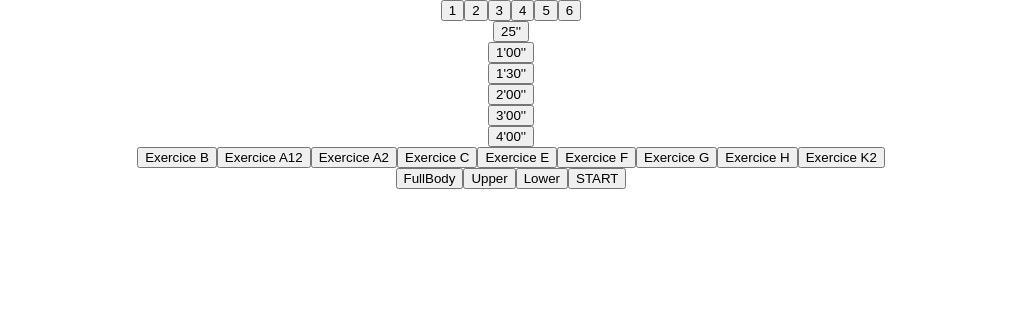
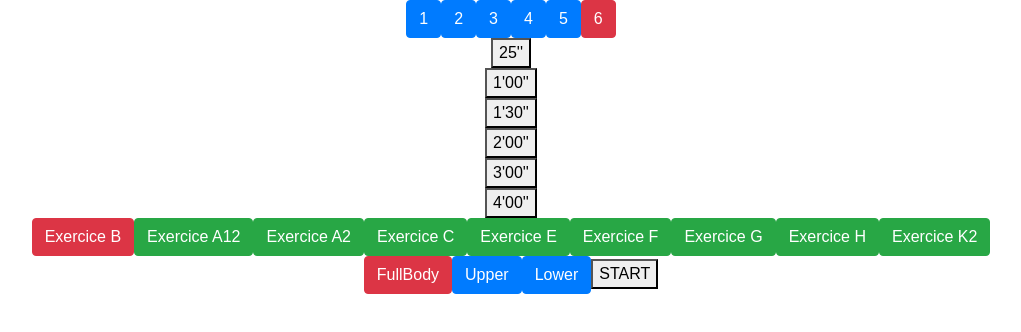
Before and after one commit to david-urvoy/WorkoutTimerReact, a React (Create React App) app: page / in a window 1280 px wide. Shown: the top 332 px of the page, without its empty margins (129-1150 px from the left). Built offline with nearby package versions, Linux system fonts and the light colour scheme.

Commit message:
Convert main classes to typescript

```diff
--- a/public/index.html
+++ b/public/index.html
@@ -19,6 +19,8 @@
       work correctly both with client-side routing and a non-root public URL.
       Learn how to configure a non-root public URL by running `npm run build`.
     -->
+    <!-- BOOTSTRAP -->
+    <link rel="stylesheet" href="https://maxcdn.bootstrapcdn.com/bootstrap/4.0.0/css/bootstrap.min.css" integrity="sha384-Gn5384xqQ1aoWXA+058RXPxPg6fy4IWvTNh0E263XmFcJlSAwiGgFAW/dAiS6JXm" crossorigin="anonymous">
     <title>React App</title>
   </head>
   <body>
@@ -36,5 +38,10 @@
       To begin the development, run `npm start` or `yarn start`.
       To create a production bundle, use `npm run build` or `yarn build`.
     -->
+    <!-- BOOTSTRAP -->
+    <script src="https://code.jquery.com/jquery-3.2.1.slim.min.js" integrity="sha384-KJ3o2DKtIkvYIK3UENzmM7KCkRr/rE9/Qpg6aAZGJwFDMVNA/GpGFF93hXpG5KkN" crossorigin="anonymous"></script>
+    <script src="https://cdnjs.cloudflare.com/ajax/libs/popper.js/1.12.9/umd/popper.min.js" integrity="sha384-ApNbgh9B+Y1QKtv3Rn7W3mgPxhU9K/ScQsAP7hUibX39j7fakFPskvXusvfa0b4Q" crossorigin="anonymous"></script>
+    <script src="https://maxcdn.bootstrapcdn.com/bootstrap/4.0.0/js/bootstrap.min.js" integrity="sha384-JZR6Spejh4U02d8jOt6vLEHfe/JQGiRRSQQxSfFWpi1MquVdAyjUar5+76PVCmYl" crossorigin="anonymous"></script>
+
   </body>
 </html>
--- a/src/App.js
+++ b/src/App.tsx
@@ -1,35 +1,47 @@
-import React, { Component } from 'react';
+import * as React from 'react';
+import Exercise from './model/Exercise'
+import Exercices from './components/exercise/Exercises'
 import Programs from './components/Programs'
-import Series from './components/serie/Series'
 import RestPeriods from './components/rest-period/RestPeriods'
+import { Series, SeriesData } from './components/serie/Series'
 import Timer from './components/Timer'
-import Exercices from './components/exercise/Exercises'
 import { FullProgram, UpperProgram, LowerProgram } from './data/Program'
 import './App.css';
 
 const programs = [FullProgram, UpperProgram, LowerProgram]
 
-class App extends Component {
+interface AppState {
+  exerciseIndex: number
+  lockTimer: boolean,
+  programIndex: number,
+  seriesData: SeriesData,
+  restPeriod: number
+}
+
+class App extends React.Component<any, AppState> {
+  state: AppState
+
   constructor(props) {
     super(props)
     this.state = {
       exerciseIndex: 0,
       lockTimer: false,
       programIndex: 0,
-      seriesData: {},
+      seriesData: { index: 0, length: 0 },
       restPeriod: 0
     }
   }
 
   componentWillMount() {
-    this.setState(prevState => {
+    this.setState((prevState: AppState) => {
+      const nbSeries = programs[prevState.programIndex].workout[0].nbSeries
       return ({
-        seriesData: { index: programs[prevState.programIndex].workout[0].nbSeries, length: programs[prevState.programIndex].workout[0].nbSeries }
+        seriesData: { index: nbSeries, length: nbSeries }
       })
     })
   }
 
-  startTimer = restPeriod => this.setState(prevState => {
+  startTimer = (restPeriod: number) => this.setState((prevState: AppState) => {
     if (!prevState.lockTimer) {
       const serieIndex = prevState.seriesData.index - 1
       let exerciseIndex = prevState.exerciseIndex
@@ -40,24 +52,25 @@ class App extends Component {
           exerciseIndex += 1
         }
       }
+      const nbSeries = programs[prevState.programIndex].workout[exerciseIndex].nbSeries
       return {
         seriesData: {
-          length: programs[prevState.programIndex].workout[exerciseIndex].nbSeries, index: serieIndex === 0 ? programs[prevState.programIndex].workout[exerciseIndex].nbSeries : serieIndex
+          length: nbSeries, index: serieIndex === 0 ? nbSeries : serieIndex
         },
         lockTimer: true,
-        restPeriod: restPeriod,
-        exerciseIndex: exerciseIndex
+        restPeriod,
+        exerciseIndex
       }
     }
   })
 
-  focusSerie = index => this.setState(prevState => ({
-    seriesData: { ...prevState.seriesData, index: index }
+  focusSerie = (index: number) => this.setState((prevState: AppState) => ({
+    seriesData: { ...prevState.seriesData, index }
   }))
 
-  focusExercise = exercise => this.setState({
+  focusExercise = (exercise: Exercise, exerciseIndex: number) => this.setState({
     seriesData: { index: exercise.nbSeries, length: exercise.nbSeries },
-    exerciseIndex: exercise.index
+    exerciseIndex
   })
 
   computeRest = () => {
--- a/src/components/Timer.js
+++ b/src/components/Timer.tsx
@@ -1,7 +1,11 @@
-import React from 'react'
+import * as React from 'react'
 import format from '../constants/TimeFormat'
 
+interface TimerState { countdown: number, timerID: number }
+
 export default class Timer extends React.Component {
+    state: TimerState
+    props: { countdown: number, stop: () => void }
     constructor(props) {
         super(props)
         this.state = {
@@ -10,20 +14,20 @@ export default class Timer extends React.Component {
         }
     }
 
-    componentDidMount = () => {
+    componentDidMount() {
         const timerID = setInterval(() => this.countdown(), 1000)
-        this.setState({ timerID: timerID })
+        this.setState({ timerID })
     }
 
-    countdown = () => {
+    countdown() {
         if (this.state.countdown > 0) {
-            this.setState((prevState, props) => ({ countdown: prevState.countdown - 1 }))
+            this.setState((prevState: TimerState) => ({ countdown: prevState.countdown - 1 }))
         } else {
             this.props.stop()
         }
     }
 
-    componentWillUnmount = () => {
+    componentWillUnmount() {
         clearInterval(this.state.timerID)
     }
 
--- a/src/components/exercise/Exercise.js
+++ b/src/components/exercise/Exercise.js
@@ -3,7 +3,7 @@ import React from 'react'
 export default function Exercise(props) {
     return (
         <button
-            onClick={() => props.click(props.exercise)}
+            onClick={() => props.click(props.exercise, props.index)}
             className={'btn btn-' + props.style}>
             {`Exercice ${props.exercise.label}`}
         </button>
--- a/src/components/exercise/Exercises.js
+++ b/src/components/exercise/Exercises.js
@@ -10,7 +10,8 @@ export default function Exercises(props) {
                     <Exercise key={index}
                         click={props.click}
                         style={index === props.index ? D : S}
-                        exercise={Object.assign(exercise, { index: index })} />
+                        index={index}
+                        exercise={exercise} />
                 )
             }
         </div>
--- a/src/components/rest-period/RestPeriods.js
+++ b/src/components/rest-period/RestPeriods.tsx
@@ -1,7 +1,9 @@
-import React from 'react'
+import * as React from 'react'
 import RestPeriod from './RestPeriod'
 
 export default class RestPeriods extends React.Component {
+    state: { restPeriods: number[] }
+    props: { click: (restPeriod: number) => void }
     constructor(props) {
         super(props)
         this.state = {
@@ -12,7 +14,7 @@ export default class RestPeriods extends React.Component {
     render() {
         return (
             <div>
-                {this.state.restPeriods.map((restPeriod, index) => <RestPeriod key={index} restPeriod={restPeriod} click={() => this.props.click(restPeriod)} />)}
+                {this.state.restPeriods.map((restPeriod: number, index: number) => <RestPeriod key={index} restPeriod={restPeriod} click={() => this.props.click(restPeriod)} />)}
             </div>
         )
     }
--- a/src/components/serie/Series.js
+++ b/src/components/serie/Series.tsx
@@ -1,8 +1,12 @@
-import React from 'react'
+import * as React from 'react'
 import Serie from './Serie'
 import { P, D } from '../../constants/ButtonType'
 
-export default class Series extends React.Component {
+export interface SeriesData { index: number, length: number }
+
+export class Series extends React.Component {
+    state: { series: number[] }
+    props: { data: SeriesData, click: (index: number) => void }
     constructor(props) {
         super(props)
         this.state = {
@@ -10,17 +14,17 @@ export default class Series extends React.Component {
         }
     }
 
-    componentDidMount = () => {
+    componentDidMount() {
         this.series(this.props.data)
     }
 
-    componentWillReceiveProps = (props) => {
+    componentWillReceiveProps(props) {
         this.series(props.data)
     }
 
-    series = ({index, length}) => {
+    series = ({ index, length }) => {
         this.setState({
-            series: [...Array(index-1).fill(P), D, ...Array(length - index).fill(P)]
+            series: [...Array(index - 1).fill(P), D, ...Array(length - index).fill(P)]
         })
     }
 
--- a/src/model/Exercise.js
+++ /dev/null
@@ -1,9 +0,0 @@
-export default class Exercise {
-    constructor({ label, nbSeries = 6, rest = 25, over = 25, double }) {
-        this.label = label
-        this.nbSeries = nbSeries
-        this.double = double
-        this.rest = rest
-        this.over = over
-    }
-}
--- /dev/null
+++ b/src/model/Exercise.tsx
@@ -0,0 +1,14 @@
+export default class Exercise {
+    label: string
+    nbSeries: number
+    rest: number
+    over: number
+    double?: boolean
+    constructor({ label, nbSeries = 6, rest = 25, over = 25, double }: { label: string, nbSeries: number, rest: number, over: number, double?: boolean }) {
+        this.label = label
+        this.nbSeries = nbSeries
+        this.double = double
+        this.rest = rest
+        this.over = over
+    }
+}
--- a/tslint.json
+++ b/tslint.json
@@ -10,7 +10,8 @@
     "object-literal-sort-keys": false,
     "interface-name": [false, "always-prefix"],
     "ordered-imports": false,
-    "member-access": [true, "no-public"]
+    "member-access": [true, "no-public"],
+    "jsx-no-lambda": false
   },
   "jsRules": {
     "object-literal-sort-keys": false,
```
